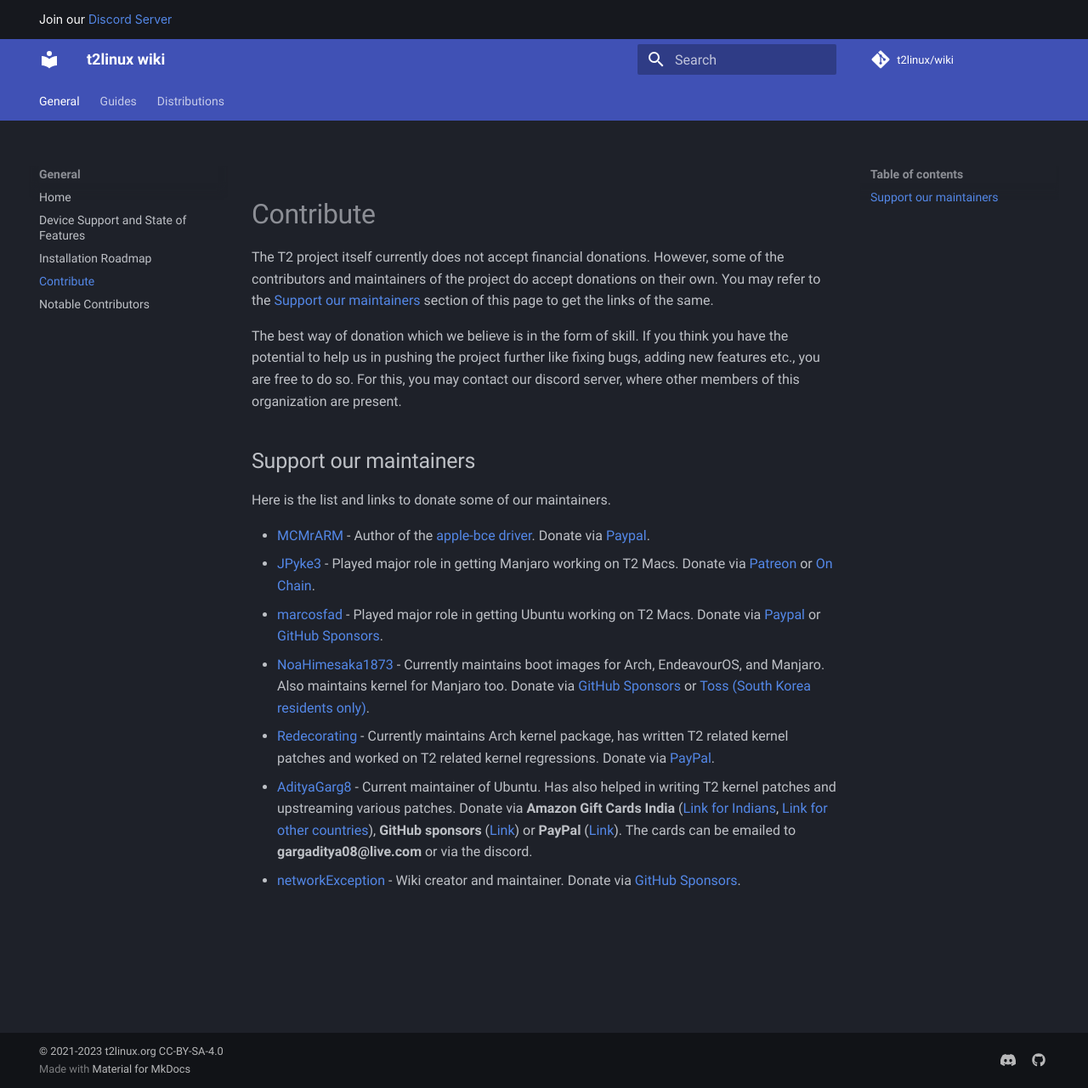
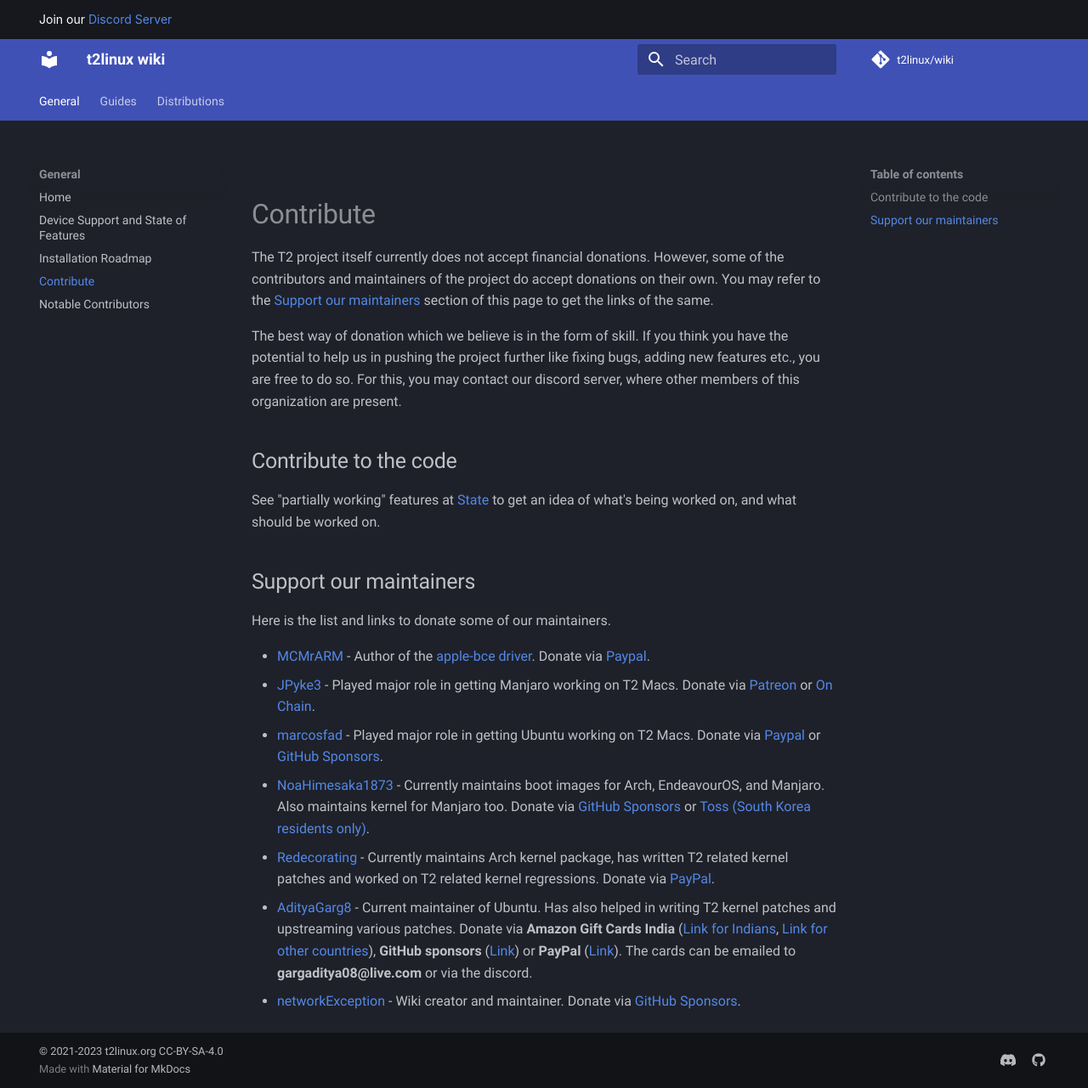
Before and after one commit to t2linux/wiki, an MkDocs documentation site: the page built from docs/contribute.md, in a window 1280 px wide and 1281 px high. Shown: the whole window at 85% size. Built offline with MkDocs 1.6.1 and Material for MkDocs 9.7.7, drawn with Linux system fonts in a browser that asks for light colours; comment, search, counter and statistics services are not loaded.

Commit message:
Tips for code contributions

```diff
--- a/docs/contribute.md
+++ b/docs/contribute.md
@@ -3,6 +3,9 @@
 The T2 project itself currently does not accept financial donations. However, some of the contributors and maintainers of the project do accept donations on their own. You may refer to the [Support our maintainers](https://wiki.t2linux.org/contribute/#support-our-maintainers) section of this page to get the links of the same.
 
 The best way of donation which we believe is in the form of skill. If you think you have the potential to help us in pushing the project further like fixing bugs, adding new features etc., you are free to do so. For this, you may contact our discord server, where other members of this organization are present.
+
+## Contribute to the code
+See "partially working" features at [State](https://wiki.t2linux.org/state/) to get an idea of what's being worked on, and what should be worked on.
 
 ## Support our maintainers
 
```
